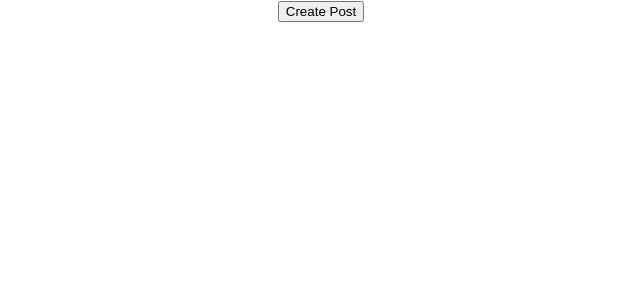
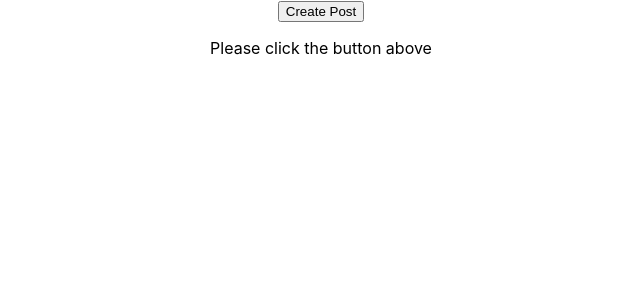
Before and after one commit to Dimitris112/React-axios-exercise, a React (Create React App) app in the folder react-axios/: page / in a window 1280 px wide. Shown: the top 300 px of the page, without its empty margins (319-959 px from the left). Built offline with nearby package versions, Linux system fonts and the light colour scheme.

Commit message:
Add api response

```diff
--- a/react-axios/src/Components/HTTPPost.jsx
+++ b/react-axios/src/Components/HTTPPost.jsx
@@ -1,6 +1,14 @@
 import React, { Component } from "react";
 import axios from "axios";
+
 export class HTTPPost extends Component {
+  constructor(props) {
+    super(props);
+    this.state = {
+      apiResponse: null,
+    };
+  }
+
   postToApi = () => {
     axios
       .post("https://jsonplaceholder.typicode.com/posts", {
@@ -9,13 +17,27 @@ export class HTTPPost extends Component {
         userId: 123,
       })
       .then((response) => {
-        console.log(response);
+        this.setState({
+          apiResponse: response.data,
+        });
       });
   };
+
   render() {
+    const { apiResponse } = this.state;
     return (
       <div>
         <button onClick={this.postToApi}>Create Post</button>
+        {apiResponse ? (
+          <div>
+            <h1>{apiResponse.title}</h1>
+            <p>Post ID: {apiResponse.id}</p>
+            <p>{apiResponse.body}</p>
+            <p>User ID: {apiResponse.userId}</p>
+          </div>
+        ) : (
+          <p>Please click the button above</p>
+        )}
       </div>
     );
   }
```
